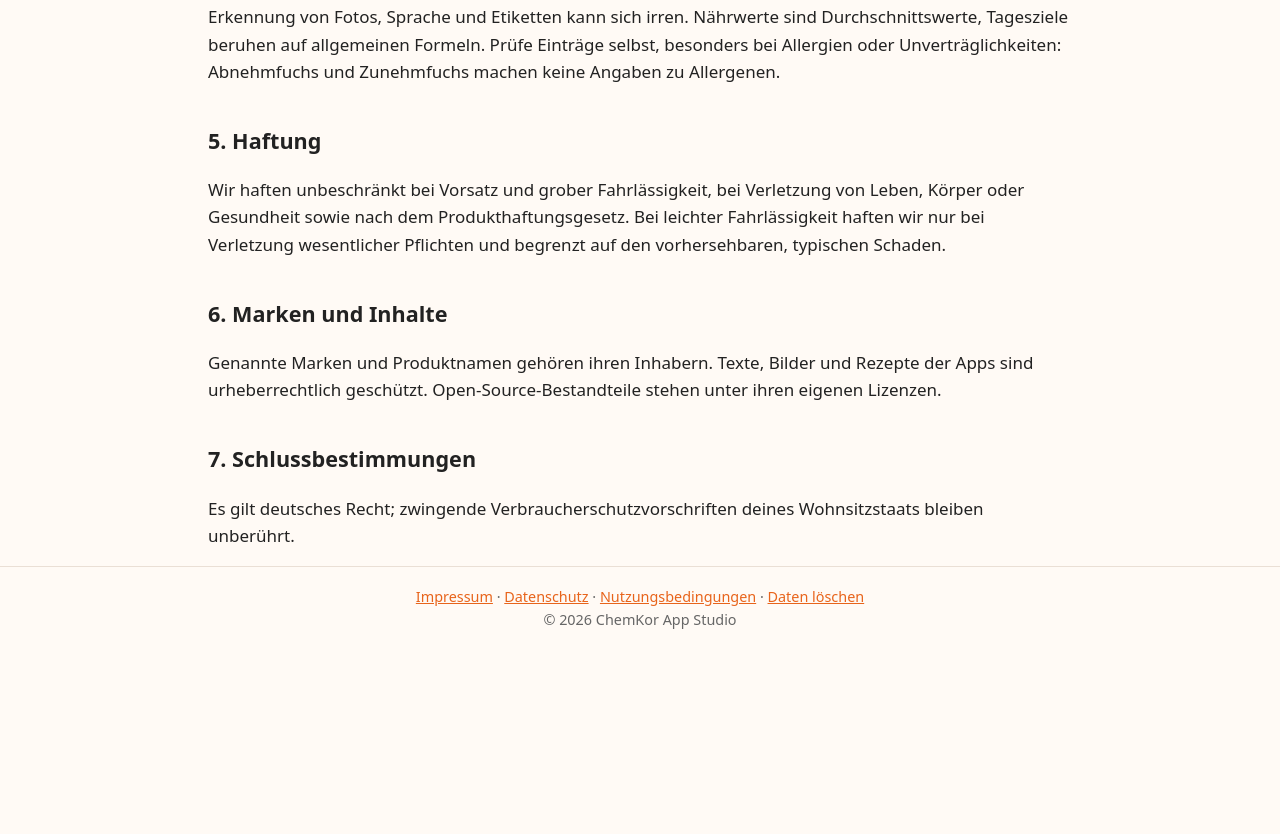
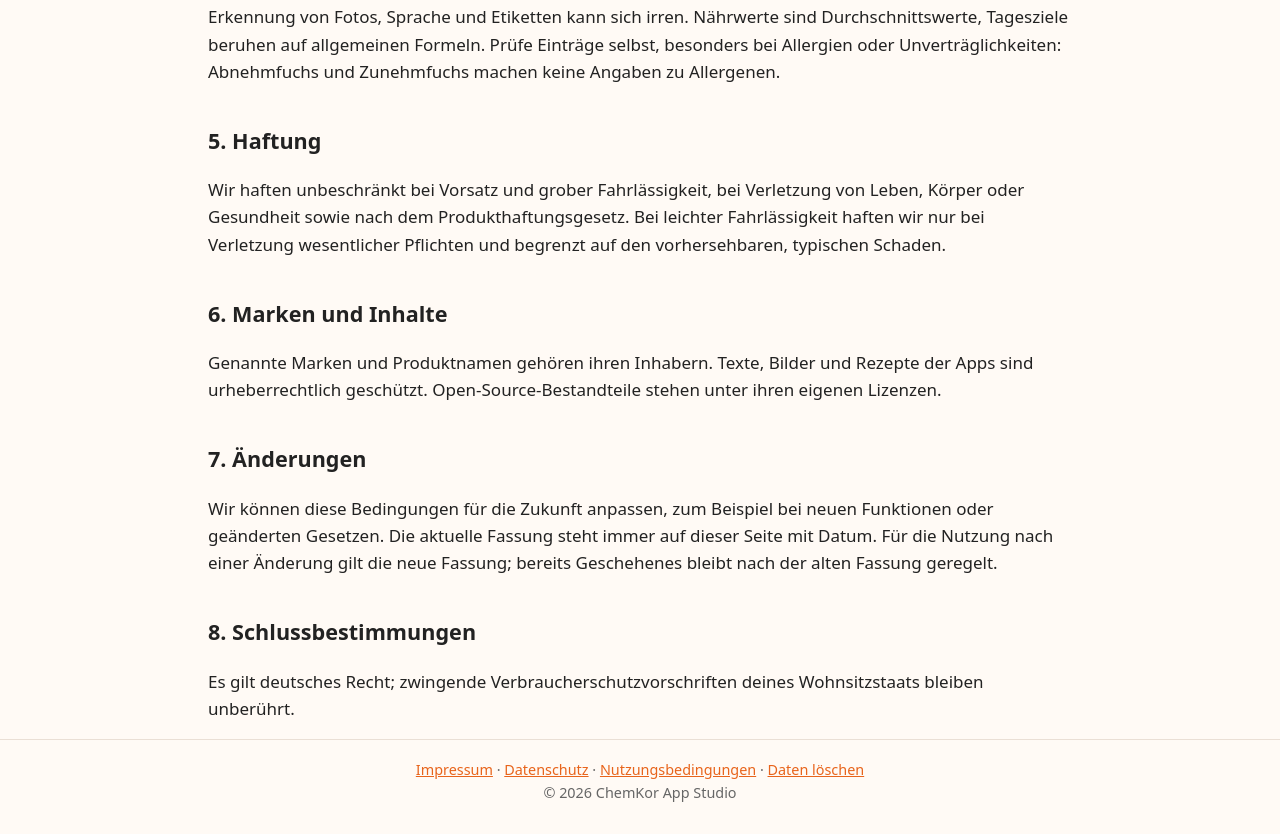
Before and after one commit to appstudiochem/appstudiochem.github.io, a plain HTML site: page nutzung.html in a window 1280 px wide. Shown: the part 852-1686 px from the top of the page. Before the commit the page ends 1513 px from the top, so only its background shows below. Drawn offline with Linux system fonts and the light colour scheme.

Commit message:
Nutzungsbedingungen: Abschnitt Änderungen

```diff
--- a/nutzung.html
+++ b/nutzung.html
@@ -14,14 +14,15 @@
 <main class="wrap">
 
 <h1>Nutzungsbedingungen</h1>
-<p class="muted">Stand: 19. November 2026. Für Abnehmfuchs, Zunehmfuchs und Wolkenfuchs.</p>
+<p class="muted">Stand: 20. November 2026. Für Abnehmfuchs, Zunehmfuchs und Wolkenfuchs.</p>
 <h2>1. Anbieter</h2><p>Siehe <a href="impressum.html">Impressum</a>.</p>
 <h2>2. Leistung</h2><p>Abnehmfuchs und Zunehmfuchs sind kostenlose Ernährungstagebuch-Apps für Erwachsene ab 18 Jahren. Sie schätzen Kalorien und Nährwerte aus Sprache, Fotos, Etiketten und Text und zeigen ein rechnerisches Tagesziel. Diese beiden Apps werden durch Werbung finanziert; es gibt keine Käufe in der App und kein Abo. Wolkenfuchs ist ein kostenloses, werbefinanziertes Hüpfspiel (Vollbild-Werbung nach dem Spiel, in den ersten Spielminuten keine Werbung). Es gibt keine Käufe mit Echtgeld und kein Abo. Kisten enthalten zufällige Spielhilfen; man findet sie beim Spielen oder kauft sie mit gesammelten Erdbeeren, nicht mit Echtgeld. Einzelne Füchse schaltet man außerdem durch bestimmte Höhen frei. Ein Anspruch auf bestimmte Funktionen, Verfügbarkeit oder Updates besteht bei keiner der Apps.</p>
 <h2>3. Kein Medizinprodukt, kein medizinischer Rat</h2><p>Abnehmfuchs und Zunehmfuchs sind keine Medizinprodukte im Sinne der Verordnung (EU) 2017/745. Sie dienen nicht der Diagnose, Überwachung, Behandlung oder Linderung von Krankheiten und ersetzen keine ärztliche oder ernährungstherapeutische Beratung. Bei Vorerkrankungen, in der Schwangerschaft, bei Essstörungen oder unter 18 Jahren sprich vor dem Ab- oder Zunehmen mit deiner Ärztin oder deinem Arzt.</p>
 <h2>4. Schätzwerte ohne Gewähr (Abnehmfuchs und Zunehmfuchs)</h2><p>Erkennung von Fotos, Sprache und Etiketten kann sich irren. Nährwerte sind Durchschnittswerte, Tagesziele beruhen auf allgemeinen Formeln. Prüfe Einträge selbst, besonders bei Allergien oder Unverträglichkeiten: Abnehmfuchs und Zunehmfuchs machen keine Angaben zu Allergenen.</p>
 <h2>5. Haftung</h2><p>Wir haften unbeschränkt bei Vorsatz und grober Fahrlässigkeit, bei Verletzung von Leben, Körper oder Gesundheit sowie nach dem Produkthaftungsgesetz. Bei leichter Fahrlässigkeit haften wir nur bei Verletzung wesentlicher Pflichten und begrenzt auf den vorhersehbaren, typischen Schaden.</p>
 <h2>6. Marken und Inhalte</h2><p>Genannte Marken und Produktnamen gehören ihren Inhabern. Texte, Bilder und Rezepte der Apps sind urheberrechtlich geschützt. Open-Source-Bestandteile stehen unter ihren eigenen Lizenzen.</p>
-<h2>7. Schlussbestimmungen</h2><p>Es gilt deutsches Recht; zwingende Verbraucherschutzvorschriften deines Wohnsitzstaats bleiben unberührt.</p>
+<h2>7. Änderungen</h2><p>Wir können diese Bedingungen für die Zukunft anpassen, zum Beispiel bei neuen Funktionen oder geänderten Gesetzen. Die aktuelle Fassung steht immer auf dieser Seite mit Datum. Für die Nutzung nach einer Änderung gilt die neue Fassung; bereits Geschehenes bleibt nach der alten Fassung geregelt.</p>
+<h2>8. Schlussbestimmungen</h2><p>Es gilt deutsches Recht; zwingende Verbraucherschutzvorschriften deines Wohnsitzstaats bleiben unberührt.</p>
 
 </main>
 <footer><div class="wrap"><a href="impressum.html">Impressum</a> · <a href="datenschutz.html">Datenschutz</a> · <a href="nutzung.html">Nutzungsbedingungen</a> · <a href="loeschung.html">Daten löschen</a><br>© 2026 ChemKor App Studio</div></footer>
```
